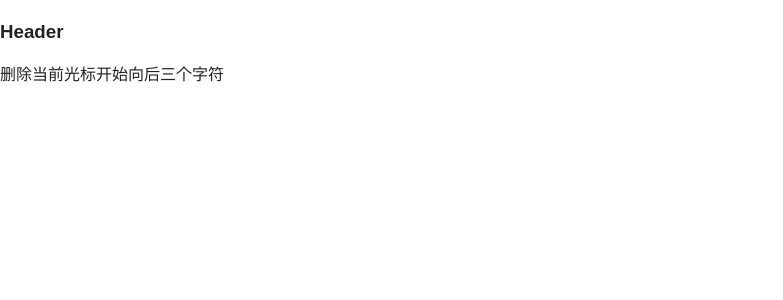
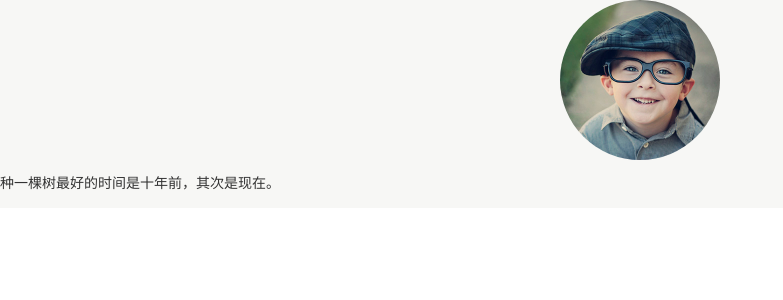
Before and after one commit to creeperyang/creeperyang.github.com, a Jekyll site: the page index.html, which Jekyll copies as it is, in a window 1280 px wide. Shown: the top 300 px of the page, without its empty margins (0-783 px from the left). Built offline with Jekyll 4.4.1, drawn with Linux system fonts in a browser that asks for light colours; nearby versions of some CDN libraries; library files that are not in the unit come from our copies.

Commit message:
start index page

```diff
--- a/index.html
+++ b/index.html
@@ -1,11 +1,31 @@
----
-layout: default
-title: Blog
----
-
-<article>
-  <header>
-    <h3>Header</h3>
-    <p>删除当前光标开始向后三个字符</p>
-  </header>
-</article>
+<!DOCTYPE html>
+<html>
+    <head>
+        <meta charset="utf-8">
+        <meta http-equiv="X-UA-Compatible" content="IE=edge,chrome=1">
+        <meta name="viewport" content="width=device-width, initial-scale=1.0, maximum-scale=1, user-scalable=0" />
+        <meta name="author" content="creeper yang" />
+        <meta name="description" content="creeper yang blog" />
+        <link rel="shortcut icon" href="/favicon.ico" type="image/x-icon" />
+        <title>Creeper-Blog</title>
+        <link rel="stylesheet" type="text/css" href="/publics/css/h5main.css" />
+        <link rel="stylesheet" type="text/css" href="/publics/css/h5normalize.css" />
+        <link rel="stylesheet" type="text/css" href="/publics/css/grid.css" />
+        <link rel="stylesheet" type="text/css" href="/publics/css/font-awesome.css" />
+        <link rel="stylesheet" type="text/css" href="/publics/css/main.css" />
+        <script type="text/javascript" src="/publics/js/lib/jquery.min.js"></script>
+    </head>
+    <body>
+        <article class="main-wrap">
+            <header class="cy-page" id="user-des">
+            	<div class="head-img-zone">
+            		<img class="head-img" src="/publics/images/head.jpg">
+            	</div>
+            	<div class="des-zone">
+            		<p>种一棵树最好的时间是十年前，其次是现在。</p>
+            	</div>
+            </header>
+            <section class="cy-page"></section>
+        </article>
+    </body>
+</html>
--- /dev/null
+++ b/publics/css/main.css
@@ -0,0 +1 @@
+.cy-page{display:block;overflow:hidden}html{width:100%;height:100%;overflow:hidden;color:#333;font-size:20px;font-family:"微软雅黑","黑体",arial,Ubuntu}body{width:100%;height:100%;overflow:hidden;font-size:.7rem}.main-wrap{position:relative;width:100%;margin:0 auto;background-color:#f7f7f5;overflow:hidden}#user-des{background-color:#f7f7f5}#user-des .head-img{display:block;width:8rem;height:8rem;margin:0 auto;border-radius:50%}
```
Also changed, not shown: publics/css/main.less (added, +54 -0 lines), publics/images/head.jpg (added).
